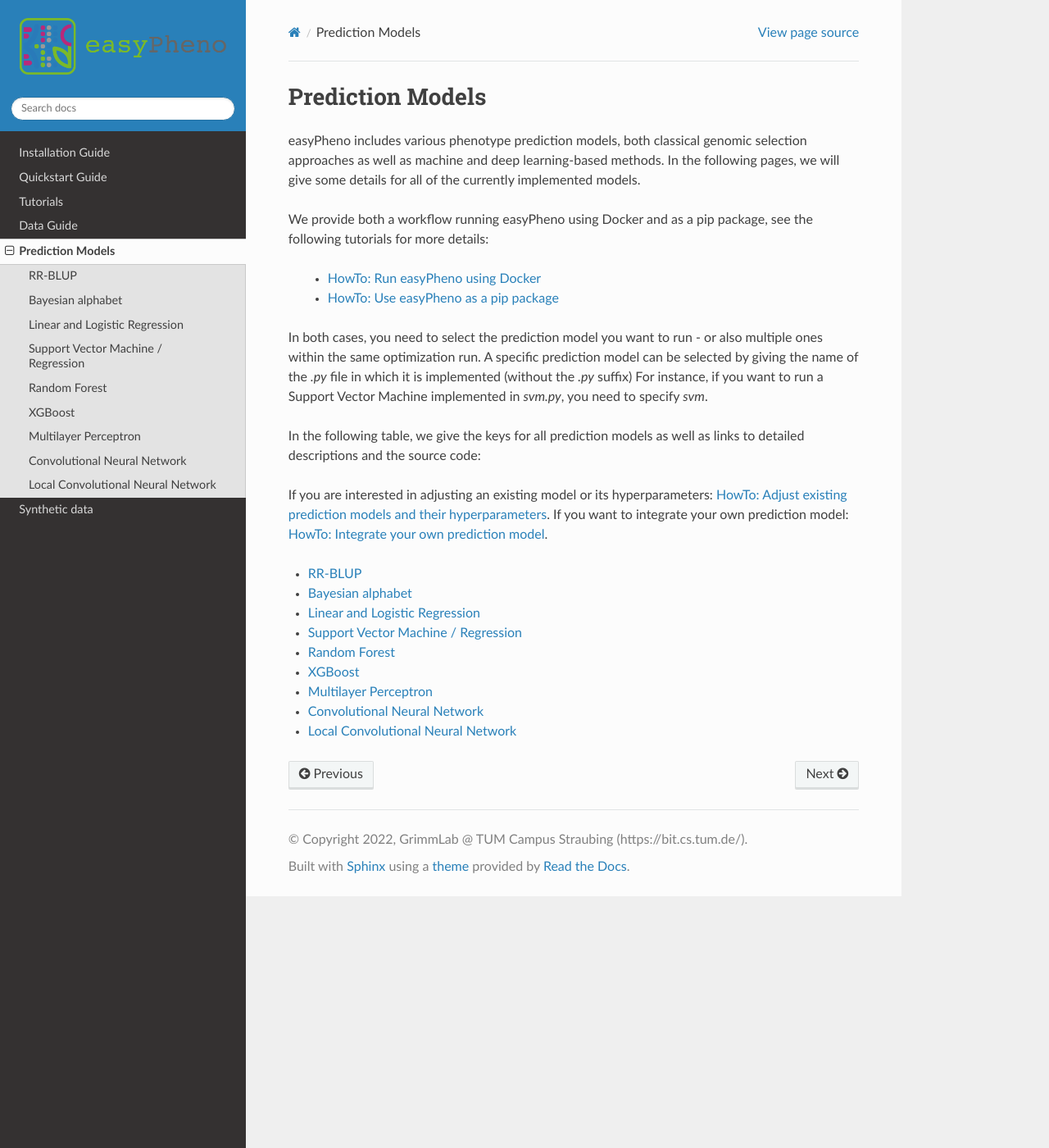
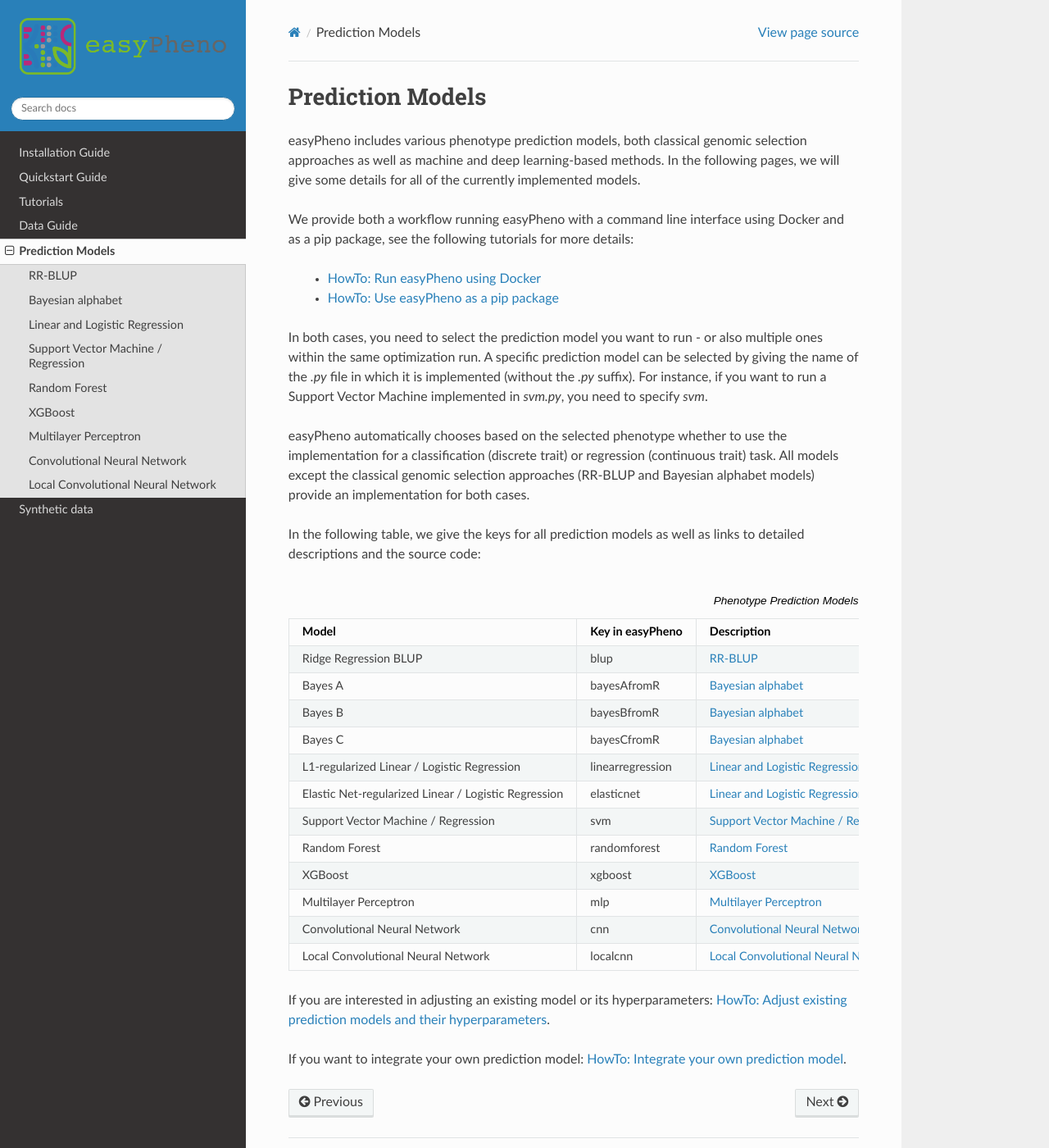
Before and after one commit to grimmlab/easyPheno, a Sphinx documentation site: the page built from docs/source/models.rst, in a window 1280 px wide and 1400 px high. Shown: the whole window at 82% size. Built offline with Sphinx 7.4.7 and the Read the Docs theme 2.0.0, drawn with Linux system fonts in a browser that asks for light colours; pages that are not in the unit, such as notebooks, are missing from menus.

Commit message:
docs update

```diff
--- a/docs/source/install.rst
+++ b/docs/source/install.rst
@@ -14,6 +14,7 @@
 
 .. toctree::
     :maxdepth: 4
+    :hidden:
 
     install_docker
     install_pip
--- a/docs/source/models.rst
+++ b/docs/source/models.rst
@@ -3,28 +3,99 @@
 easyPheno includes various phenotype prediction models, both classical genomic selection approaches as well as machine and deep learning-based methods.
 In the following pages, we will give some details for all of the currently implemented models.
 
-We provide both a workflow running easyPheno using Docker and as a pip package, see the following tutorials for more details:
+We provide both a workflow running easyPheno with a command line interface using Docker and as a pip package, see the following tutorials for more details:
 
     - :ref:`HowTo: Run easyPheno using Docker`
 
     - :ref:`HowTo: Use easyPheno as a pip package`
 
 In both cases, you need to select the prediction model you want to run - or also multiple ones within the same optimization run.
-A specific prediction model can be selected by giving the name of the *.py* file in which it is implemented (without the *.py* suffix)
+A specific prediction model can be selected by giving the name of the *.py* file in which it is implemented (without the *.py* suffix).
 For instance, if you want to run a Support Vector Machine implemented in *svm.py*, you need to specify *svm*.
+
+easyPheno automatically chooses based on the selected phenotype whether to use the implementation for a classification (discrete trait) or regression (continuous trait) task.
+All models except the classical genomic selection approaches (RR-BLUP and Bayesian alphabet models) provide an implementation for both cases.
 
 In the following table, we give the keys for all prediction models as well as links to detailed descriptions and the source code:
 
+.. list-table:: Phenotype Prediction Models
+   :widths: 25 15 20 20 20
+   :header-rows: 1
 
+   * - Model
+     - Key in easyPheno
+     - Description
+     - Source Code
+     - Notes
+   * - Ridge Regression BLUP
+     - blup
+     - :ref:`RR-BLUP`
+     - `blup.py <https://github.com/grimmlab/easyPheno/blob/main/easypheno/model/blup.py>`_
+     -
+   * - Bayes A
+     - bayesAfromR
+     - :ref:`Bayesian alphabet`
+     - `bayesAfromR.py <https://github.com/grimmlab/easyPheno/blob/main/easypheno/model/bayesAfromR.py>`_
+     - requires Docker workflow
+   * - Bayes B
+     - bayesBfromR
+     - :ref:`Bayesian alphabet`
+     - `bayesBfromR.py <https://github.com/grimmlab/easyPheno/blob/main/easypheno/model/bayesBfromR.py>`_
+     - requires Docker workflow
+   * - Bayes C
+     - bayesCfromR
+     - :ref:`Bayesian alphabet`
+     - `bayesCfromR.py <https://github.com/grimmlab/easyPheno/blob/main/easypheno/model/bayesCfromR.py>`_
+     - requires Docker workflow
+   * - L1-regularized Linear / Logistic Regression
+     - linearregression
+     - :ref:`Linear and Logistic Regression`
+     - `linearregression.py <https://github.com/grimmlab/easyPheno/blob/main/easypheno/model/linearregression.py>`_
+     - Regularization type in source code adjustable
+   * - Elastic Net-regularized Linear / Logistic Regression
+     - elasticnet
+     - :ref:`Linear and Logistic Regression`
+     - `elasticnet.py <https://github.com/grimmlab/easyPheno/blob/main/easypheno/model/elasticnet.py>`_
+     -
+   * - Support Vector Machine / Regression
+     - svm
+     - :ref:`Support Vector Machine / Regression`
+     - `svm.py <https://github.com/grimmlab/easyPheno/blob/main/easypheno/model/svm.py>`_
+     -
+   * - Random Forest
+     - randomforest
+     - :ref:`Random Forest`
+     - `randomforest.py <https://github.com/grimmlab/easyPheno/blob/main/easypheno/model/randomforest.py>`_
+     -
+   * - XGBoost
+     - xgboost
+     - :ref:`XGBoost`
+     - `xgboost.py <https://github.com/grimmlab/easyPheno/blob/main/easypheno/model/xgboost.py>`_
+     -
+   * - Multilayer Perceptron
+     - mlp
+     - :ref:`Multilayer Perceptron`
+     - `mlp.py <https://github.com/grimmlab/easyPheno/blob/main/easypheno/model/mlp.py>`_
+     -
+   * - Convolutional Neural Network
+     - cnn
+     - :ref:`Convolutional Neural Network`
+     - `cnn.py <https://github.com/grimmlab/easyPheno/blob/main/easypheno/model/cnn.py>`_
+     -
+   * - Local Convolutional Neural Network
+     - localcnn
+     - :ref:`Local Convolutional Neural Network`
+     - `localcnn.py <https://github.com/grimmlab/easyPheno/blob/main/easypheno/model/localcnn.py>`_
+     -
 
 
 If you are interested in adjusting an existing model or its hyperparameters: :ref:`HowTo: Adjust existing prediction models and their hyperparameters`.
+
 If you want to integrate your own prediction model: :ref:`HowTo: Integrate your own prediction model`.
-
-
 
 .. toctree::
     :maxdepth: 4
+    :hidden:
 
     models/blup
     models/bayesianalphabet
--- a/docs/source/quick_cli.rst
+++ b/docs/source/quick_cli.rst
@@ -2,6 +2,6 @@
 ===========================================
 If you want to use easyPheno's command line interface, we highly recommend the workflow using Docker to ensure a straightforward and proper setup of all dependencies.
 
-To setup easyPheno with Docker, see our tutorial: :ref:`Docker Workflow`
+To setup easyPheno with Docker, see our Installation Guide: :ref:`Docker Workflow`
 
-To use easyPheno's command line interface, see our tutorial on how to run it with Docker: :ref:`HowTo: Run easyPheno using Docker`
+To use easyPheno's command line interface, see :ref:`HowTo: Run easyPheno using Docker`
--- a/docs/source/quickstart.rst
+++ b/docs/source/quickstart.rst
@@ -1,7 +1,8 @@
 Quickstart Guide
 =========================
 We offer easyPheno both with a command line interface (CLI) and as a pip package.
-For a quick start, see the following pages.
+
+For a quick start, see the following pages:
 
 .. toctree::
     :maxdepth: 4
```
Also changed, not shown: docs/source/index.rst (+2 -7 lines), docs/source/tutorials/HowTo Use easyPheno as a pip package.ipynb.
